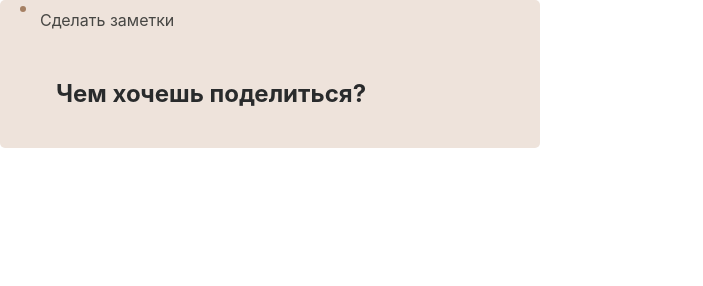
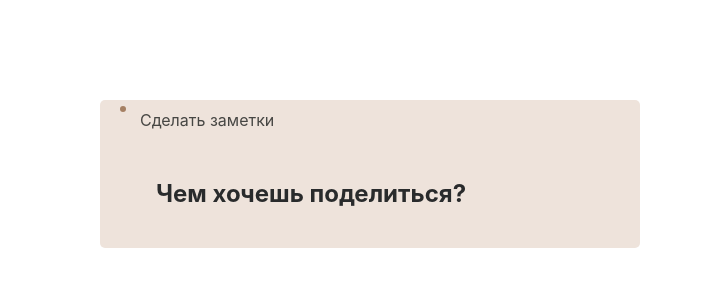
Before and after one commit to dtDaria/Zadanie2, a plain HTML site: page index.html in a window 1280 px wide. Shown: the whole page, without its empty margins (0-703 px from the left). Drawn offline with Linux system fonts and the light colour scheme.

Commit message:
2 день

```diff
--- a/css/main.css
+++ b/css/main.css
@@ -2,6 +2,8 @@ body {
     font-family: tahoma;
     color:#282828;
     margin: 0px;
+    width: 500px;
+
 }
 .product {
     display: flex;
@@ -144,17 +146,15 @@ body {
     padding: 15px;
     overflow: auto;
 }
-
-
-
 /*Цвет*/
 #app {
     list-style: none;
     background: #EEE3DB;
-    margin: 0;
     padding-left: 40px;
     border-radius: 5px;
     width: 500px;
+    margin-left: 100px;
+    margin-top: 100px;
 }
 #app a {
     text-decoration: none;
```
Also changed, not shown: index.html (+3 -1 lines), js/main.js (+2 -8 lines).
